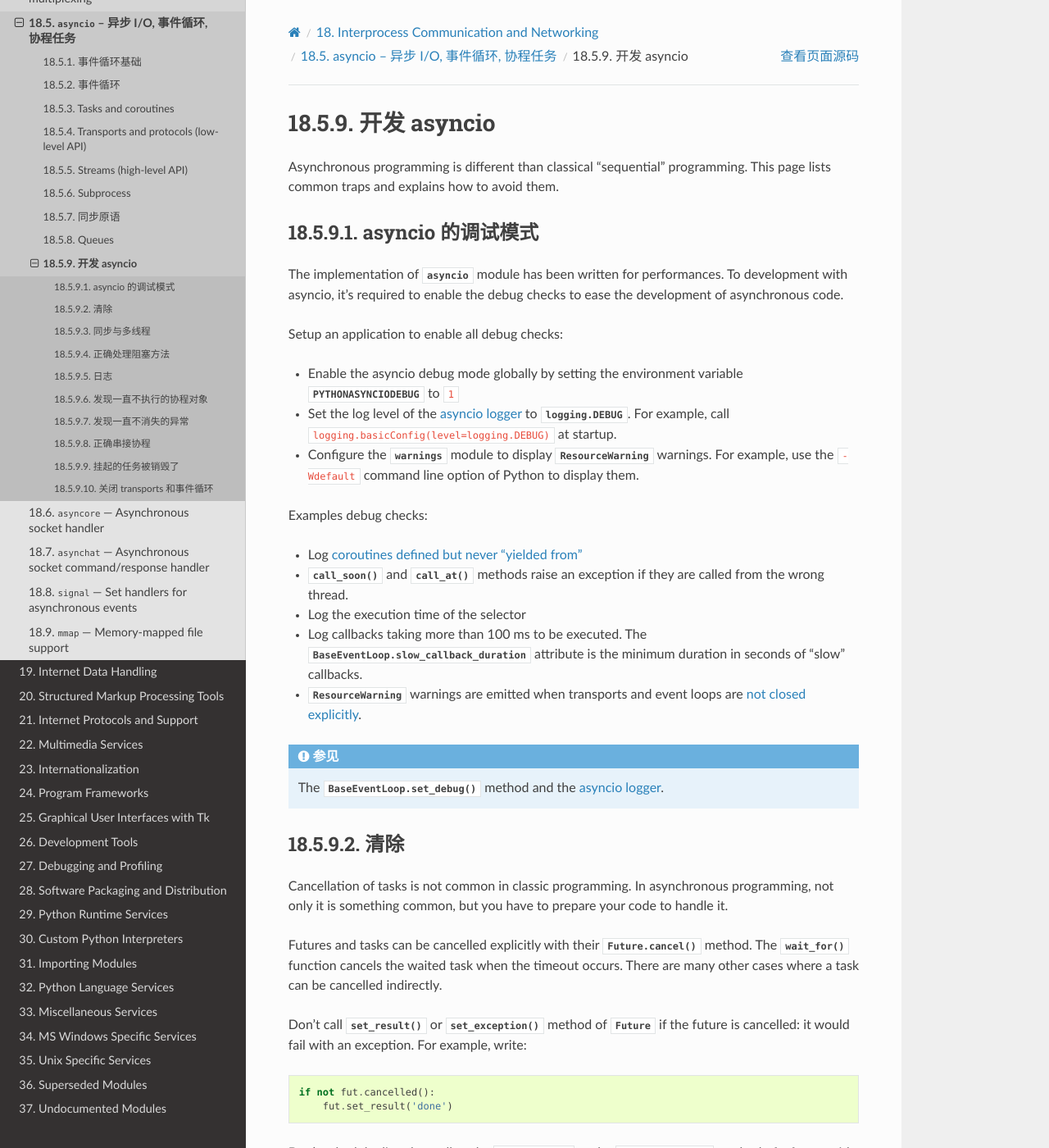
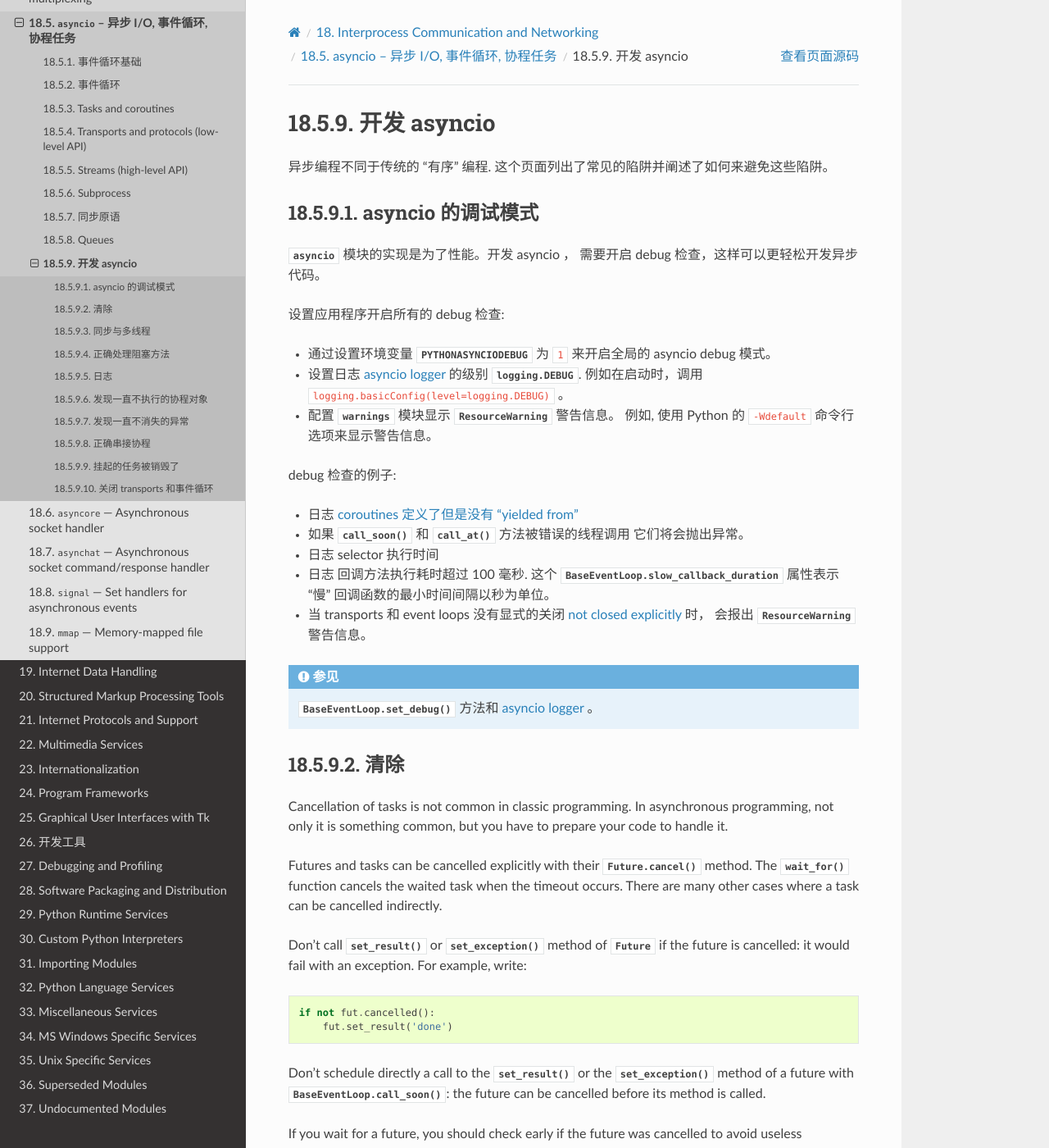
Before and after one commit to Thomas-23/python-document-cn, a Sphinx documentation site: the page built from library/source/asyncio-dev.rst, in a window 1280 px wide and 1400 px high. Shown: the whole window at 82% size. Built offline with Sphinx 7.4.7 and the Read the Docs theme 2.0.0, drawn with Linux system fonts in a browser that asks for light colours.

```diff
--- a/library/source/asyncio-dev.rst
+++ b/library/source/asyncio-dev.rst
@@ -5,8 +5,8 @@
 开发 asyncio
 ====================
 
-Asynchronous programming is different than classical "sequential" programming.
-This page lists common traps and explains how to avoid them.
+异步编程不同于传统的 "有序" 编程.
+这个页面列出了常见的陷阱并阐述了如何来避免这些陷阱。
 
 
 .. _asyncio-debug-mode:
@@ -14,38 +14,36 @@ This page lists common traps and explains how to avoid them.
 asyncio 的调试模式
 ---------------------
 
-The implementation of :mod:`asyncio` module has been written for performances.
-To development with asyncio, it's required to enable the debug checks to ease
-the development of asynchronous code.
+:mod:`asyncio` 模块的实现是为了性能。开发 asyncio ， 需要开启 debug 检查，这样可以更轻松开发异步代码。
 
-Setup an application to enable all debug checks:
+设置应用程序开启所有的 debug 检查:
 
-* Enable the asyncio debug mode globally by setting the environment variable
-  :envvar:`PYTHONASYNCIODEBUG` to ``1``
-* Set the log level of the :ref:`asyncio logger <asyncio-logger>` to
-  :py:data:`logging.DEBUG`. For example, call
-  ``logging.basicConfig(level=logging.DEBUG)`` at startup.
-* Configure the :mod:`warnings` module to display :exc:`ResourceWarning`
-  warnings. For example, use the ``-Wdefault`` command line option of Python to
-  display them.
+* 通过设置环境变量 :envvar:`PYTHONASYNCIODEBUG` 为 ``1`` 来开启全局的 asyncio debug 模式。
 
-Examples debug checks:
+* 设置日志 :ref:`asyncio logger <asyncio-logger>` 的级别 :py:data:`logging.DEBUG`.
+  例如在启动时，调用 ``logging.basicConfig(level=logging.DEBUG)`` 。
 
-* Log :ref:`coroutines defined but never "yielded from"
-  <asyncio-coroutine-not-scheduled>`
-* :meth:`~BaseEventLoop.call_soon` and :meth:`~BaseEventLoop.call_at` methods
-  raise an exception if they are called from the wrong thread.
-* Log the execution time of the selector
-* Log callbacks taking more than 100 ms to be executed. The
-  :attr:`BaseEventLoop.slow_callback_duration` attribute is the minimum
-  duration in seconds of "slow" callbacks.
-* :exc:`ResourceWarning` warnings are emitted when transports and event loops
-  are :ref:`not closed explicitly <asyncio-close-transports>`.
+* 配置 :mod:`warnings` 模块显示 :exc:`ResourceWarning` 警告信息。
+  例如, 使用 Python 的 ``-Wdefault`` 命令行选项来显示警告信息。
+
+debug 检查的例子:
+
+* 日志 :ref:`coroutines 定义了但是没有 "yielded from" <asyncio-coroutine-not-scheduled>`
+
+* 如果 :meth:`~BaseEventLoop.call_soon` 和 :meth:`~BaseEventLoop.call_at` 方法被错误的线程调用
+  它们将会抛出异常。
+
+* 日志 selector 执行时间
+
+* 日志 回调方法执行耗时超过 100 毫秒. 这个
+  :attr:`BaseEventLoop.slow_callback_duration` 属性表示 "慢" 回调函数的最小时间间隔以秒为单位。
+
+* 当 transports 和 event loops 没有显式的关闭 :ref:`not closed explicitly <asyncio-close-transports>`
+  时， 会报出 :exc:`ResourceWarning` 警告信息。
 
 .. seealso::
 
-   The :meth:`BaseEventLoop.set_debug` method and the :ref:`asyncio logger
-   <asyncio-logger>`.
+   :meth:`BaseEventLoop.set_debug` 方法和 :ref:`asyncio logger<asyncio-logger>` 。
 
 
 清除
```
Also changed, not shown: library/source/development.rst (+5 -8 lines), library/source/pydoc.rst (+37 -58 lines), library/source/typing.rst (+10 -14 lines).
